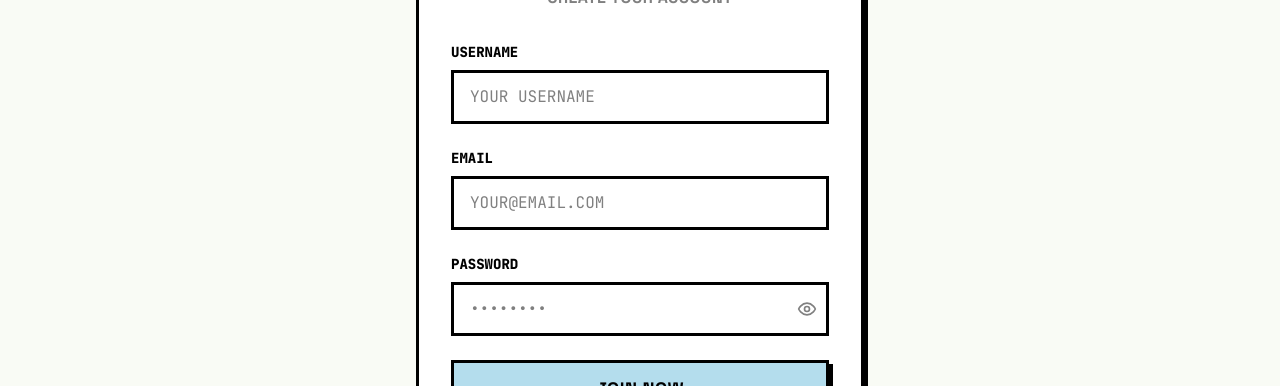
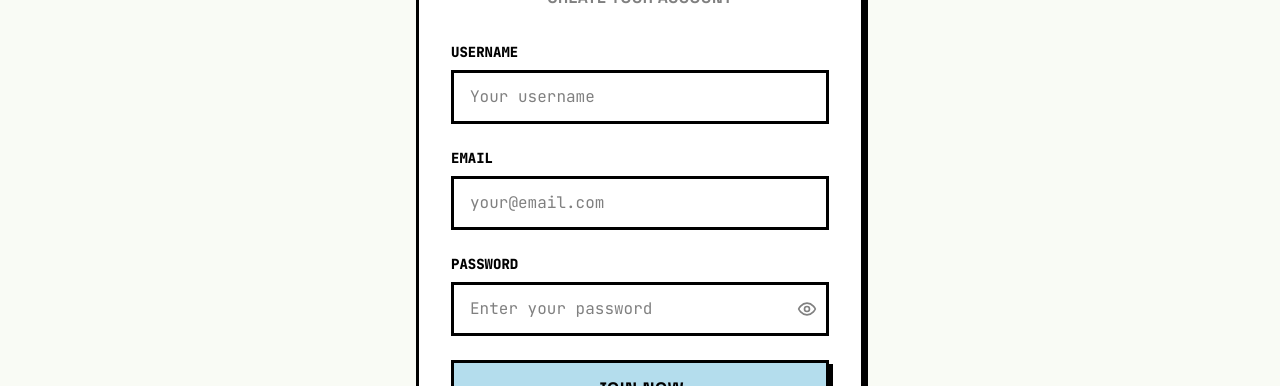
Before and after one commit to jasonTRUXAL/delitube, a React (Vite) app: page /register in a window 1280 px wide. Shown: the part 317-703 px from the top of the page. Built offline with nearby package versions, Linux system fonts and the light colour scheme; no server answers.

Commit message:
Fix input field styling for better visibility and text case support

```diff
--- a/src/components/AuthForm.tsx
+++ b/src/components/AuthForm.tsx
@@ -82,8 +82,8 @@ const AuthForm: React.FC<AuthFormProps> = ({ type, onSubmit }) => {
               required
               value={formData.username}
               onChange={handleChange}
-              className="input-brutal w-full px-3 py-2 sm:px-4 sm:py-3 font-mono uppercase placeholder:text-brutal-gray text-sm sm:text-base"
-              placeholder="YOUR USERNAME"
+              className="input-brutal w-full px-3 py-2 sm:px-4 sm:py-3 font-mono placeholder:text-brutal-gray text-sm sm:text-base"
+              placeholder="Your username"
             />
           </div>
         )}
@@ -99,8 +99,8 @@ const AuthForm: React.FC<AuthFormProps> = ({ type, onSubmit }) => {
             required
             value={formData.email}
             onChange={handleChange}
-            className="input-brutal w-full px-3 py-2 sm:px-4 sm:py-3 font-mono uppercase placeholder:text-brutal-gray text-sm sm:text-base"
-            placeholder="YOUR@EMAIL.COM"
+            className="input-brutal w-full px-3 py-2 sm:px-4 sm:py-3 font-mono placeholder:text-brutal-gray text-sm sm:text-base"
+            placeholder="your@email.com"
           />
         </div>
 
@@ -117,7 +117,7 @@ const AuthForm: React.FC<AuthFormProps> = ({ type, onSubmit }) => {
               value={formData.password}
               onChange={handleChange}
               className="input-brutal w-full px-3 py-2 sm:px-4 sm:py-3 pr-10 sm:pr-12 font-mono placeholder:text-brutal-gray text-sm sm:text-base"
-              placeholder="••••••••"
+              placeholder="Enter your password"
               minLength={6}
             />
             <button
--- a/src/components/Navbar.tsx
+++ b/src/components/Navbar.tsx
@@ -299,7 +299,7 @@ const Navbar = () => {
             <form onSubmit={handleSearch} className="flex items-center">
               <input
                 type="text"
-                placeholder="SEARCH VIDEOS..."
+                placeholder="Search videos..."
                 value={searchInput}
                 onChange={(e) => setSearchInput(e.target.value)}
                 className="flex-grow input-brutal px-3 py-2 sm:px-4 sm:py-3 font-mono uppercase placeholder:text-brutal-gray text-sm sm:text-base"
--- a/src/index.css
+++ b/src/index.css
@@ -113,6 +113,6 @@
   }
 
   .input-brutal {
-    @apply bg-white border-3 border-brutal-black focus:border-primary-400 focus-brutal font-mono dark:bg-brutal-dark-brown dark:text-white dark:focus:border-primary-500;
+    @apply bg-white border-3 border-brutal-black focus:border-primary-400 focus-brutal font-mono dark:bg-gray-800 dark:text-white dark:focus:border-primary-500 dark:border-gray-600;
   }
 }
--- a/src/pages/ExplorePage.tsx
+++ b/src/pages/ExplorePage.tsx
@@ -133,8 +133,8 @@ const ExplorePage = () => {
                 type="text"
                 value={localSearchQuery}
                 onChange={(e) => setLocalSearchQuery(e.target.value)}
-                placeholder="SEARCH FOR VIDEOS..."
-                className="input-brutal w-full px-3 py-3 sm:px-4 sm:py-4 pr-12 sm:pr-16 font-mono uppercase placeholder:text-brutal-gray text-sm sm:text-base lg:text-lg"
+                placeholder="Search for videos..."
+                className="input-brutal w-full px-3 py-3 sm:px-4 sm:py-4 pr-12 sm:pr-16 font-mono placeholder:text-brutal-gray text-sm sm:text-base lg:text-lg"
               />
               <div className="absolute right-3 sm:right-4 top-1/2 -translate-y-1/2">
                 <Search size={16} className="sm:w-5 sm:h-5 text-brutal-gray" />
--- a/src/pages/LoginPage.tsx
+++ b/src/pages/LoginPage.tsx
@@ -58,7 +58,7 @@ const LoginPage = () => {
                 type="email"
                 value={resetEmail}
                 onChange={(e) => setResetEmail(e.target.value)}
-                placeholder="ENTER YOUR EMAIL ADDRESS"
+                placeholder="Enter your email address"
                 className="input-brutal w-full px-3 py-2 sm:px-4 sm:py-3 font-mono uppercase placeholder:text-brutal-gray mb-4 text-sm sm:text-base"
                 required
               />
```
